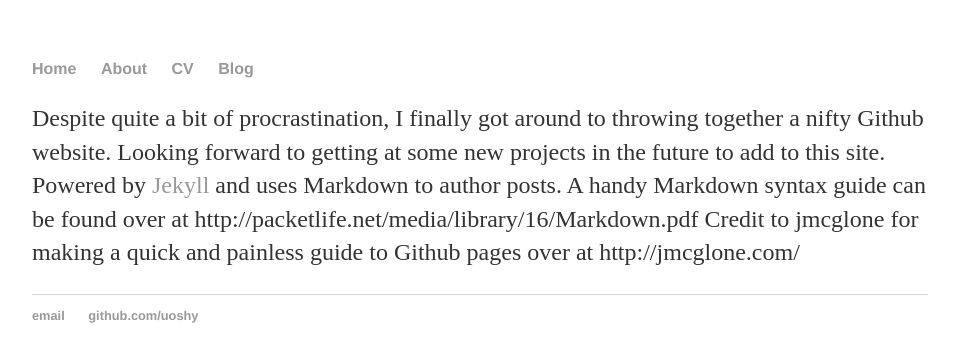
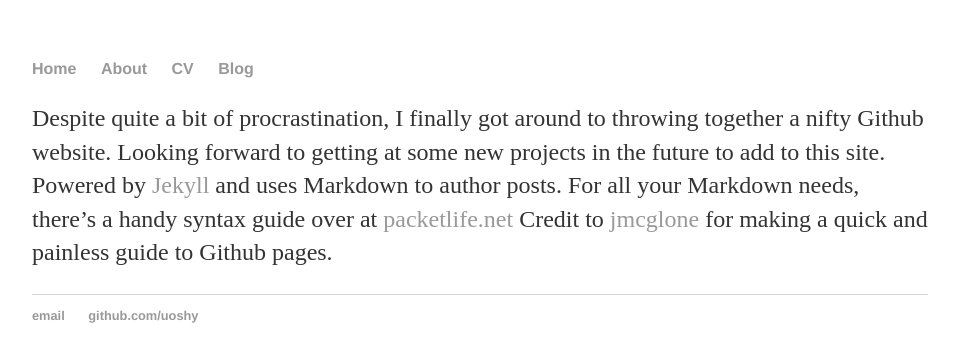
Before and after one commit to uoshy/tduffenais.github.io, a Jekyll site: the page built from _posts/2017-05-20-site-launched.md, in a window 1280 px wide. Shown: the top 362 px of the page, without its empty margins (160-1119 px from the left). Built offline with Jekyll 4.4.1, drawn with Linux system fonts in a browser that asks for light colours.

Commit message:
Update 2017-05-20-site-launched.md

```diff
--- a/_posts/2017-05-20-site-launched.md
+++ b/_posts/2017-05-20-site-launched.md
@@ -7,5 +7,5 @@ date: 2017-05-20
 Despite quite a bit of procrastination, I finally got around to throwing together a nifty Github website.
 Looking forward to getting at some new projects in the future to add to this site.
 Powered by [Jekyll](http://jekyllrb.com) and uses Markdown to author posts.
-A handy Markdown syntax guide can be found over at http://packetlife.net/media/library/16/Markdown.pdf
-Credit to jmcglone for making a quick and painless guide to Github pages over at http://jmcglone.com/
+For all your Markdown needs, there's a handy syntax guide over at [packetlife.net](http://packetlife.net/media/library/16/Markdown.pdf)
+Credit to [jmcglone](http://jmcglone.com/) for making a quick and painless guide to Github pages.
```
